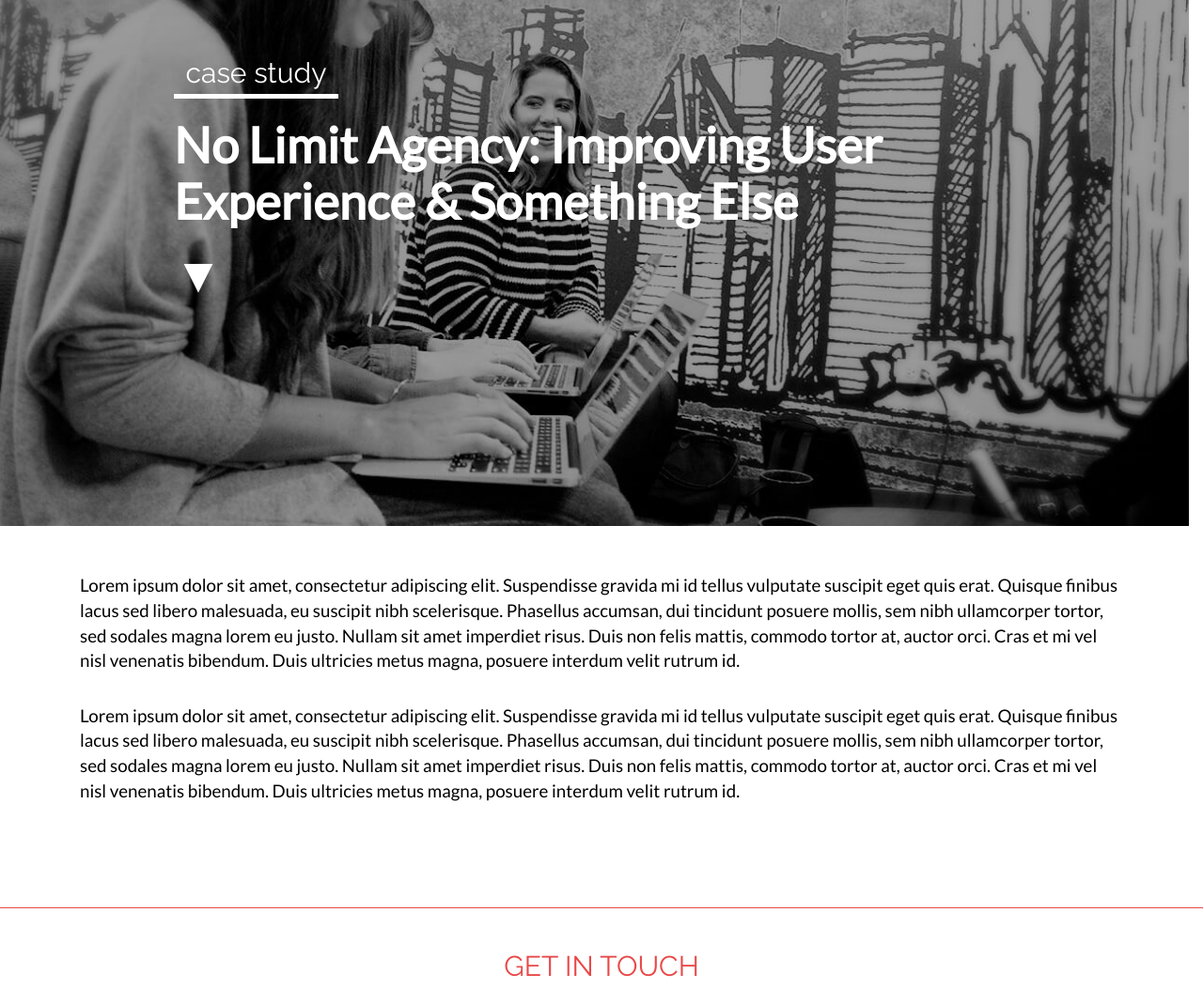
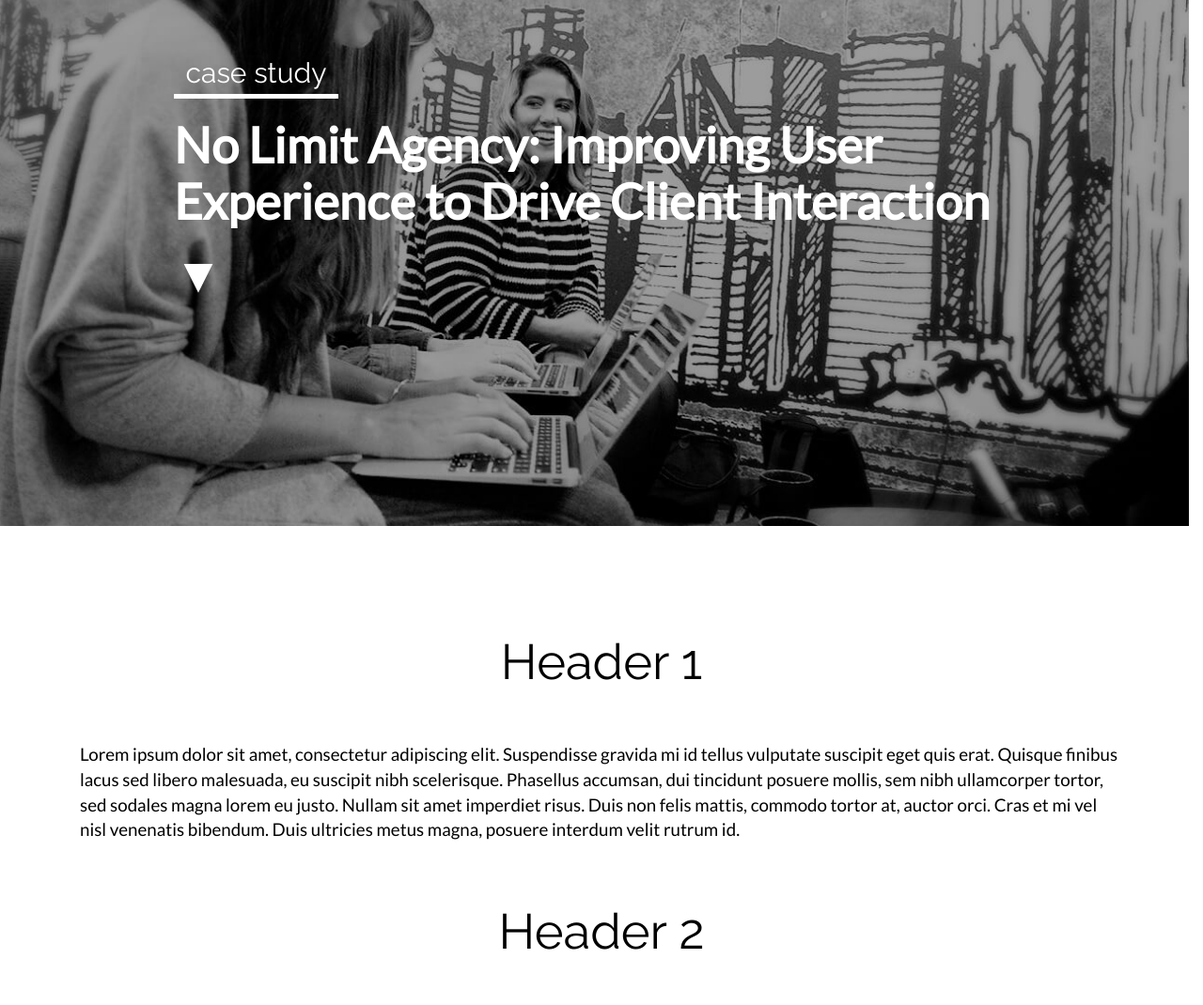
Before and after one commit to brianmenard/personal-site, a website: page projects/no_limit_case_study.html in a window 1280 px wide. Shown: the part 200-1270 px from the top of the page at 94% size. Drawn offline with nearby package versions, Linux system fonts and the light colour scheme; files whose address does not match are found by name.

Commit message:
styled headers on no limit page, updated header text on no limit page

```diff
--- a/css/main.css
+++ b/css/main.css
@@ -346,6 +346,9 @@
 
 .no_limit_content_container h1{
     color: black;
+    text-align: center;
+    line-height: 150px;
+    font-size: 350%;
 }
 
 .no_limit_content_container p{
--- a/projects/no_limit_case_study.html
+++ b/projects/no_limit_case_study.html
@@ -69,7 +69,7 @@
             <div class='col-md-12 no_limit_header_container'>
               <div class='headers'>
                 <h2>case study</h2>
-                <h1><strong>No Limit Agency: Improving User Experience & Something Else</strong></h1>
+                <h1><strong>No Limit Agency: Improving User Experience to Drive Client Interaction</strong></h1>
                 <h1>&#9660;</h1>
               </div>
             </div>
@@ -77,10 +77,11 @@
 
         <div class='row about_header_row'>
             <div class='col-md-12 no_limit_content_container'>
+              <h1>Header 1</h1>
                 <p>
                     Lorem ipsum dolor sit amet, consectetur adipiscing elit. Suspendisse gravida mi id tellus vulputate suscipit eget quis erat. Quisque finibus lacus sed libero malesuada, eu suscipit nibh scelerisque. Phasellus accumsan, dui tincidunt posuere mollis, sem nibh ullamcorper tortor, sed sodales magna lorem eu justo. Nullam sit amet imperdiet risus. Duis non felis mattis, commodo tortor at, auctor orci. Cras et mi vel nisl venenatis bibendum. Duis ultricies metus magna, posuere interdum velit rutrum id.
                 </p>
-                <br>
+                <h1>Header 2</h1>
                 <p>
                     Lorem ipsum dolor sit amet, consectetur adipiscing elit. Suspendisse gravida mi id tellus vulputate suscipit eget quis erat. Quisque finibus lacus sed libero malesuada, eu suscipit nibh scelerisque. Phasellus accumsan, dui tincidunt posuere mollis, sem nibh ullamcorper tortor, sed sodales magna lorem eu justo. Nullam sit amet imperdiet risus. Duis non felis mattis, commodo tortor at, auctor orci. Cras et mi vel nisl venenatis bibendum. Duis ultricies metus magna, posuere interdum velit rutrum id.
                 </p>
```
